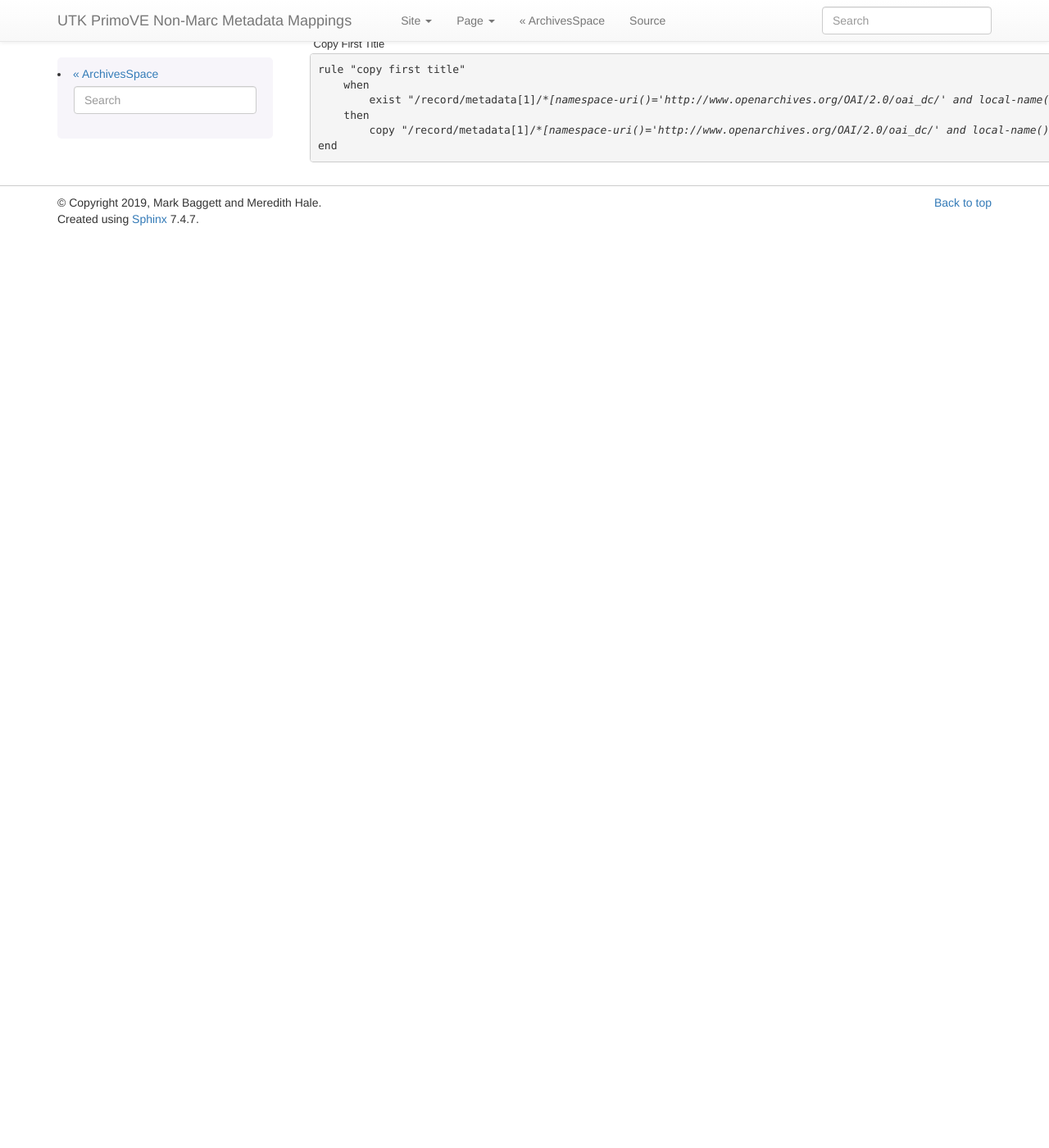
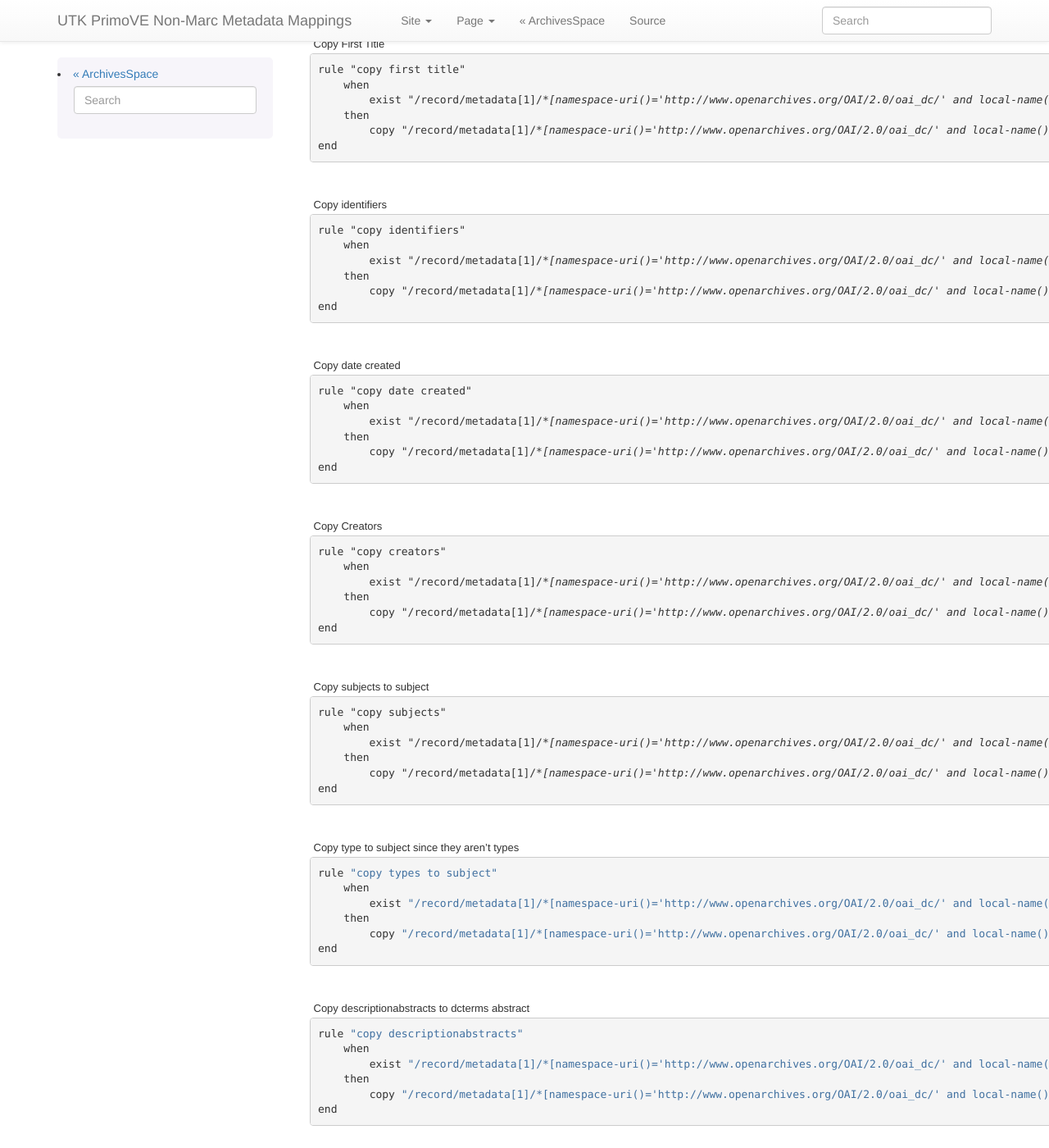
Before and after one commit to markpbaggett/primove_metadata, a Sphinx documentation site: the page built from docs/source/external_sources/digital_commons.rst, in a window 1280 px wide and 1400 px high, scrolled down 3137 px. Shown: the whole window at 82% size. Built offline with Sphinx 7.4.7, drawn with Linux system fonts in a browser that asks for light colours; before the commit the page ends 3424 px from its top, so only the background shows below that.

Commit message:
Add more rules for Bepress QDC.

```diff
--- a/docs/source/external_sources/digital_commons.rst
+++ b/docs/source/external_sources/digital_commons.rst
@@ -172,3 +172,69 @@ Normalization Rules
         then
             copy "/record/metadata[1]/*[namespace-uri()='http://www.openarchives.org/OAI/2.0/oai_dc/' and local-name()='dc'][1]/*[namespace-uri()='http://purl.org/dc/elements/1.1/' and local-name()='title'][1]" to "dc"."title"
     end
+
+.. code-block:: rst
+    :name: Copy identifiers
+    :caption: Copy identifiers
+
+    rule "copy identifiers"
+        when
+            exist "/record/metadata[1]/*[namespace-uri()='http://www.openarchives.org/OAI/2.0/oai_dc/' and local-name()='dc'][1]/*[namespace-uri()='http://purl.org/dc/elements/1.1/' and local-name()='identifier']"
+        then
+            copy "/record/metadata[1]/*[namespace-uri()='http://www.openarchives.org/OAI/2.0/oai_dc/' and local-name()='dc'][1]/*[namespace-uri()='http://purl.org/dc/elements/1.1/' and local-name()='identifier']" to "dc"."identifier"
+    end
+
+.. code-block:: rst
+    :name: Copy date created
+    :caption: Copy date created
+
+    rule "copy date created"
+        when
+            exist "/record/metadata[1]/*[namespace-uri()='http://www.openarchives.org/OAI/2.0/oai_dc/' and local-name()='dc'][1]/*[namespace-uri()='http://purl.org/dc/elements/1.1/' and local-name()='datecreated']"
+        then
+            copy "/record/metadata[1]/*[namespace-uri()='http://www.openarchives.org/OAI/2.0/oai_dc/' and local-name()='dc'][1]/*[namespace-uri()='http://purl.org/dc/elements/1.1/' and local-name()='datecreated']" to "dc"."date"
+    end
+
+.. code-block:: rst
+    :name: Copy Creators
+    :caption: Copy Creators
+
+    rule "copy creators"
+        when
+            exist "/record/metadata[1]/*[namespace-uri()='http://www.openarchives.org/OAI/2.0/oai_dc/' and local-name()='dc'][1]/*[namespace-uri()='http://purl.org/dc/elements/1.1/' and local-name()='creator']"
+        then
+            copy "/record/metadata[1]/*[namespace-uri()='http://www.openarchives.org/OAI/2.0/oai_dc/' and local-name()='dc'][1]/*[namespace-uri()='http://purl.org/dc/elements/1.1/' and local-name()='creator']" to "dc"."creator"
+    end
+
+.. code-block:: rst
+    :name: Copy subjects to subject
+    :caption: Copy subjects to subject
+
+    rule "copy subjects"
+        when
+            exist "/record/metadata[1]/*[namespace-uri()='http://www.openarchives.org/OAI/2.0/oai_dc/' and local-name()='dc'][1]/*[namespace-uri()='http://purl.org/dc/elements/1.1/' and local-name()='subject']"
+        then
+            copy "/record/metadata[1]/*[namespace-uri()='http://www.openarchives.org/OAI/2.0/oai_dc/' and local-name()='dc'][1]/*[namespace-uri()='http://purl.org/dc/elements/1.1/' and local-name()='subject']" to "dc"."subject"
+    end
+
+.. code-block::
+    :name: Copy types to subject since they aren't types
+    :caption: Copy type to subject since they aren't types
+
+    rule "copy types to subject"
+        when
+            exist "/record/metadata[1]/*[namespace-uri()='http://www.openarchives.org/OAI/2.0/oai_dc/' and local-name()='dc'][1]/*[namespace-uri()='http://purl.org/dc/elements/1.1/' and local-name()='type']"
+        then
+            copy "/record/metadata[1]/*[namespace-uri()='http://www.openarchives.org/OAI/2.0/oai_dc/' and local-name()='dc'][1]/*[namespace-uri()='http://purl.org/dc/elements/1.1/' and local-name()='type']" to "dc"."subject"
+    end
+
+.. code-block::
+    :name: Copy descriptionabstracts to dcterms abstract
+    :caption: Copy descriptionabstracts to dcterms abstract
+
+    rule "copy descriptionabstracts"
+        when
+            exist "/record/metadata[1]/*[namespace-uri()='http://www.openarchives.org/OAI/2.0/oai_dc/' and local-name()='dc'][1]/*[namespace-uri()='http://purl.org/dc/elements/1.1/' and local-name()='descriptionabstract']"
+        then
+            copy "/record/metadata[1]/*[namespace-uri()='http://www.openarchives.org/OAI/2.0/oai_dc/' and local-name()='dc'][1]/*[namespace-uri()='http://purl.org/dc/elements/1.1/' and local-name()='descriptionabstract']" to "dcterms"."abstract"
+    end
```
